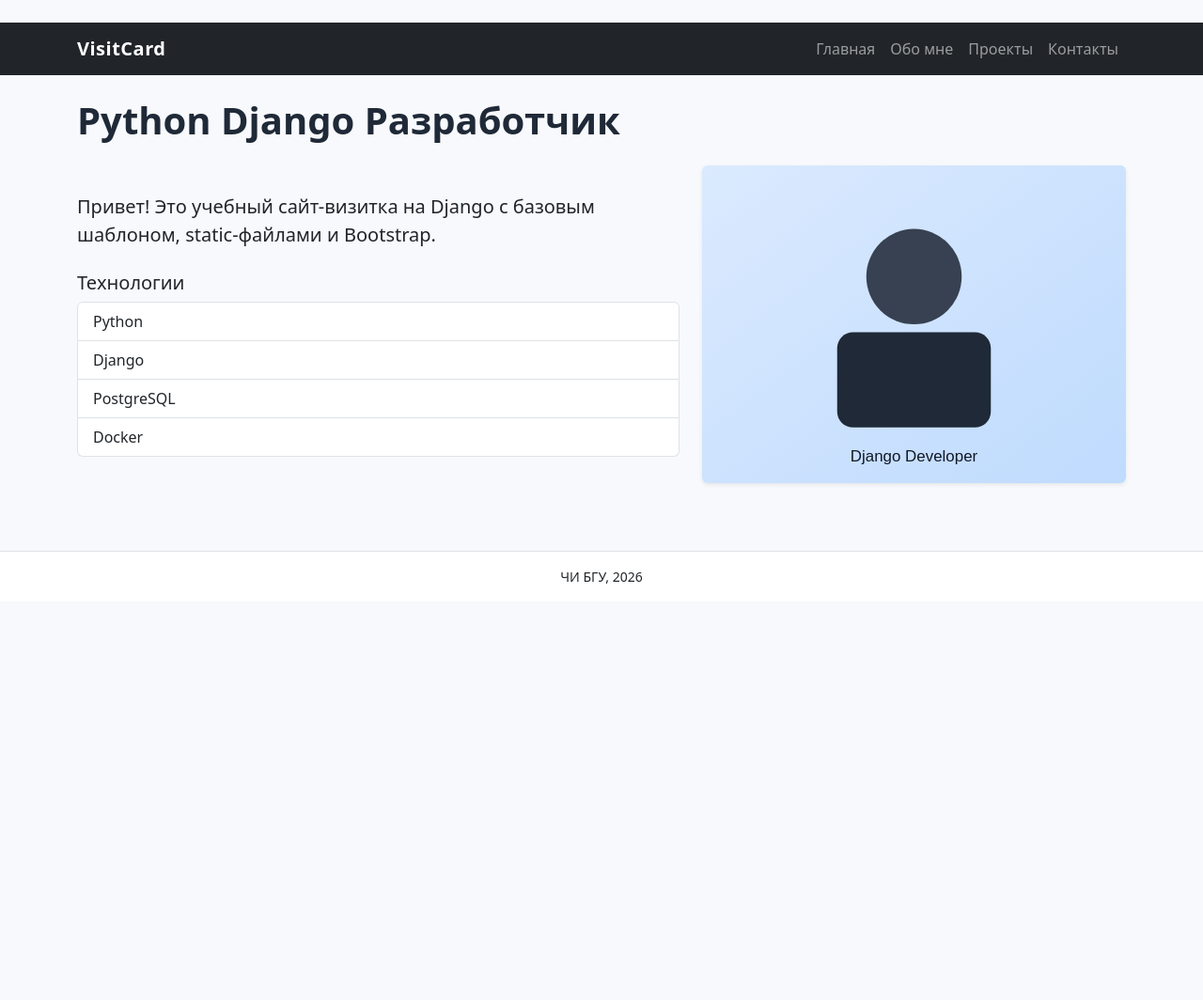
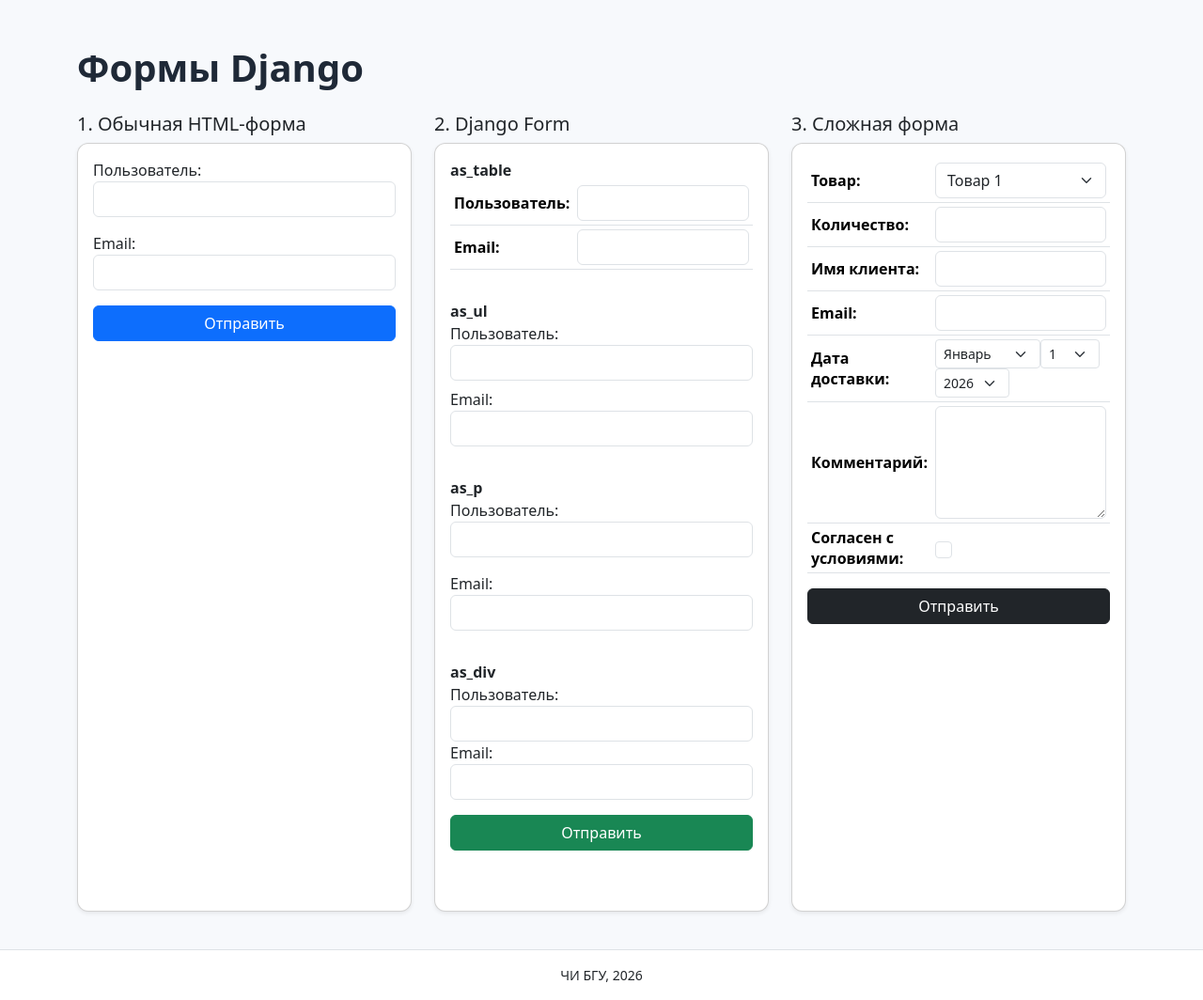
Before and after one commit to CerbeRUS75-code/djiango, a Django app: page / in a window 1280 px wide. Shown: the whole page at 94% size. Before the commit the page ends 621 px from the top, so only its background shows below. Run offline with Django 5.2, Linux system fonts and the light colour scheme.

Commit message:
Формы Django на одной странице

```diff
--- a/Django/urls.py
+++ b/Django/urls.py
@@ -9,9 +9,6 @@ from example import views
 
 
 urlpatterns = [
-    path("", views.index),
-    path("about/", views.about),
-    path("projects/", views.projects),
-    path("contacts/", views.contacts),
+    path("", views.forms_page),
     path("admin/", admin.site.urls),
 ]
--- /dev/null
+++ b/example/forms.py
@@ -0,0 +1,67 @@
+from django import forms
+
+
+class UserForm(forms.Form):
+    user = forms.CharField(
+        label="Пользователь",
+        widget=forms.TextInput(attrs={"class": "form-control"}),
+    )
+    email = forms.EmailField(
+        label="Email",
+        widget=forms.EmailInput(attrs={"class": "form-control"}),
+    )
+
+
+class OrderForm(forms.Form):
+    ru_months = {
+        1: "Январь",
+        2: "Февраль",
+        3: "Март",
+        4: "Апрель",
+        5: "Май",
+        6: "Июнь",
+        7: "Июль",
+        8: "Август",
+        9: "Сентябрь",
+        10: "Октябрь",
+        11: "Ноябрь",
+        12: "Декабрь",
+    }
+
+    product = forms.ChoiceField(
+        label="Товар",
+        choices=[("1", "Товар 1"), ("2", "Товар 2")],
+        widget=forms.Select(attrs={"class": "form-select"}),
+    )
+    quantity = forms.IntegerField(
+        label="Количество",
+        min_value=1,
+        max_value=10,
+        widget=forms.NumberInput(attrs={"class": "form-control"}),
+    )
+    customer_name = forms.CharField(
+        label="Имя клиента",
+        max_length=100,
+        widget=forms.TextInput(attrs={"class": "form-control"}),
+    )
+    email = forms.EmailField(
+        label="Email",
+        widget=forms.EmailInput(attrs={"class": "form-control"}),
+    )
+    delivery_date = forms.DateField(
+        label="Дата доставки",
+        widget=forms.SelectDateWidget(
+            months=ru_months,
+            attrs={"class": "form-select form-select-sm d-inline w-auto"},
+        ),
+    )
+    comment = forms.CharField(
+        label="Комментарий",
+        widget=forms.Textarea(attrs={"class": "form-control", "rows": 4}),
+        required=False,
+    )
+    agree_terms = forms.BooleanField(
+        label="Согласен с условиями",
+        required=True,
+        widget=forms.CheckboxInput(attrs={"class": "form-check-input"}),
+    )
--- a/example/static/css/style.css
+++ b/example/static/css/style.css
@@ -7,13 +7,50 @@ h1 {
     font-weight: 700;
 }
 
-.navbar-brand {
-    font-weight: 700;
-    letter-spacing: 0.5px;
+.card {
+    border-radius: 0.75rem;
 }
 
-.card {
-    border-radius: 0.75rem;
+table td,
+table th {
+    vertical-align: middle;
+}
+
+table {
+    width: 100%;
+}
+
+ul {
+    padding-left: 0;
+}
+
+li {
+    list-style: none;
+    margin-bottom: 0.5rem;
+}
+
+input,
+select,
+textarea {
+    max-width: 100%;
+}
+
+.table td:first-child {
+    width: 36%;
+    font-weight: 600;
+}
+
+.table td:last-child {
+    width: 64%;
+}
+
+.table textarea {
+    min-height: 120px;
+}
+
+.table .form-check-input {
+    width: 1.1rem;
+    height: 1.1rem;
 }
 
 footer {
--- a/example/templates/base.html
+++ b/example/templates/base.html
@@ -4,30 +4,15 @@
 <head>
     <meta charset="utf-8" />
     <meta name="viewport" content="width=device-width, initial-scale=1" />
-    <title>{% block title %}Сайт-визитка{% endblock title %}</title>
+    <title>{% block title %}Django Forms{% endblock title %}</title>
     <link href="https://cdn.jsdelivr.net/npm/bootstrap@5.3.3/dist/css/bootstrap.min.css" rel="stylesheet" />
     <link rel="stylesheet" href="{% static 'css/style.css' %}" />
 </head>
 <body>
-    <nav class="navbar navbar-expand-lg navbar-dark bg-dark">
-        <div class="container">
-            <a class="navbar-brand" href="/">VisitCard</a>
-            <div class="navbar-nav">
-                <a class="nav-link" href="/">Главная</a>
-                <a class="nav-link" href="/about/">Обо мне</a>
-                <a class="nav-link" href="/projects/">Проекты</a>
-                <a class="nav-link" href="/contacts/">Контакты</a>
-            </div>
-        </div>
-    </nav>
-
     <main class="container py-4">
-        <h1 class="mb-4">{% block header %}Сайт-визитка{% endblock header %}</h1>
+        <h1 class="mb-4">{% block header %}{% endblock header %}</h1>
         {% block content %}{% endblock content %}
     </main>
-
     {% include "footer.html" %}
-
-    <script src="https://cdn.jsdelivr.net/npm/bootstrap@5.3.3/dist/js/bootstrap.bundle.min.js"></script>
 </body>
 </html>
--- /dev/null
+++ b/example/templates/forms_page.html
@@ -0,0 +1,46 @@
+{% extends "base.html" %}
+
+{% block title %}{{ title }}{% endblock title %}
+{% block header %}{{ header }}{% endblock header %}
+
+{% block content %}
+{% if result %}
+<div class="alert alert-success">{{ result }}</div>
+{% endif %}
+
+<div class="row g-4">
+    <div class="col-lg-4">
+        <h5>1. Обычная HTML-форма</h5>
+        <form method="post" class="card card-body shadow-sm h-100">
+            {% csrf_token %}
+            <input type="hidden" name="form_type" value="manual" />
+            <p>Пользователь:<br><input class="form-control" name="manual_user" /></p>
+            <p>Email:<br><input class="form-control" name="manual_email" type="email" /></p>
+            <button class="btn btn-primary" type="submit">Отправить</button>
+        </form>
+    </div>
+
+    <div class="col-lg-4">
+        <h5>2. Django Form</h5>
+        <form method="post" class="card card-body shadow-sm h-100">
+            {% csrf_token %}
+            <input type="hidden" name="form_type" value="django" />
+            <div class="mb-3"><strong>as_table</strong><table class="table table-sm">{{ django_form.as_table }}</table></div>
+            <div class="mb-3"><strong>as_ul</strong><ul class="list-unstyled">{{ django_form.as_ul }}</ul></div>
+            <div class="mb-3"><strong>as_p</strong><div>{{ django_form.as_p }}</div></div>
+            <div class="mb-3"><strong>as_div</strong><div>{{ django_form.as_div }}</div></div>
+            <button class="btn btn-success" type="submit">Отправить</button>
+        </form>
+    </div>
+
+    <div class="col-lg-4">
+        <h5>3. Сложная форма</h5>
+        <form method="post" class="card card-body shadow-sm h-100">
+            {% csrf_token %}
+            <input type="hidden" name="form_type" value="order" />
+            <table class="table table-sm">{{ order_form.as_table }}</table>
+            <button class="btn btn-dark" type="submit">Отправить</button>
+        </form>
+    </div>
+</div>
+{% endblock content %}
--- a/example/templates/index.html
+++ /dev/null
@@ -1,22 +0,0 @@
-{% extends "base.html" %}
-{% load static %}
-
-{% block title %}{{ title }}{% endblock title %}
-{% block header %}{{ header }}{% endblock header %}
-
-{% block content %}
-<div class="row g-4 align-items-center">
-    <div class="col-md-7">
-        <p class="lead">Привет! Это учебный сайт-визитка на Django с базовым шаблоном, static-файлами и Bootstrap.</p>
-        <h2 class="h5 mt-4">Технологии</h2>
-        <ul class="list-group">
-            {% for tech in tech_stack %}
-                <li class="list-group-item">{{ tech }}</li>
-            {% endfor %}
-        </ul>
-    </div>
-    <div class="col-md-5">
-        <img src="{% static 'images/profile.svg' %}" class="img-fluid rounded shadow-sm" alt="Портрет разработчика" />
-    </div>
-</div>
-{% endblock content %}
--- a/example/views.py
+++ b/example/views.py
@@ -1,62 +1,48 @@
 from django.shortcuts import render
 
+from .forms import OrderForm, UserForm
 
-def index(request):
-    tech_stack = ["Python", "Django", "PostgreSQL", "Docker"]
+
+def forms_page(request):
+    result = None
+
+    django_form = UserForm(prefix="django")
+    order_form = OrderForm(prefix="order")
+
+    if request.method == "POST":
+        form_type = request.POST.get("form_type")
+
+        if form_type == "manual":
+            user = request.POST.get("manual_user", "")
+            email = request.POST.get("manual_email", "")
+            result = f"HTML-форма: пользователь {user}, email: {email}"
+
+        elif form_type == "django":
+            django_form = UserForm(request.POST, prefix="django")
+            if django_form.is_valid():
+                data = django_form.cleaned_data
+                result = f"Django Form: пользователь {data['user']}, email: {data['email']}"
+
+        elif form_type == "order":
+            order_form = OrderForm(request.POST, prefix="order")
+            if order_form.is_valid():
+                data = order_form.cleaned_data
+                product_map = {"1": "Товар 1", "2": "Товар 2"}
+                product_name = product_map.get(data["product"], data["product"])
+                result = (
+                    "Сложная форма: "
+                    f"товар {product_name}, количество {data['quantity']}, "
+                    f"клиент {data['customer_name']}, email {data['email']}"
+                )
+
     return render(
         request,
-        "index.html",
+        "forms_page.html",
         context={
-            "title": "Сайт-визитка | Главная",
-            "header": "Python Django Разработчик",
-            "tech_stack": tech_stack,
+            "title": "Django Forms",
+            "header": "Формы Django",
+            "django_form": django_form,
+            "order_form": order_form,
+            "result": result,
         },
     )
-
-
-def about(request):
-    facts = [
-        "Создаю backend-сервисы на Django",
-        "Проектирую REST API и работу с БД",
-        "Пишу чистый и поддерживаемый код",
-    ]
-    return render(
-        request,
-        "about.html",
-        context={
-            "title": "Сайт-визитка | Обо мне",
-            "header": "Обо мне",
-            "facts": facts,
-        },
-    )
-
-
-def projects(request):
-    cards = [
-        {"name": "Task Manager", "desc": "Сервис управления задачами для команды"},
-        {"name": "Shop API", "desc": "API для каталога товаров и заказов"},
-        {"name": "Study Tracker", "desc": "Приложение для трекинга обучения"},
-    ]
-    return render(
-        request,
-        "projects.html",
-        context={
-            "title": "Сайт-визитка | Проекты",
-            "header": "Мои проекты",
-            "cards": cards,
-        },
-    )
-
-
-def contacts(request):
-    return render(
-        request,
-        "contacts.html",
-        context={
-            "title": "Сайт-визитка | Контакты",
-            "header": "Контакты",
-            "email": "admin@admin.com",
-            "phone": "+7 (900) 000-00-00",
-            "city": "Чита",
-        },
-    )
```
Also changed, not shown: example/templates/about.html (deleted, +0 -21 lines), example/templates/contacts.html (deleted, +0 -14 lines), example/templates/projects.html (deleted, +0 -19 lines), README.md, example/static/images/profile.svg (deleted), example/static/images/workspace.svg (deleted).
